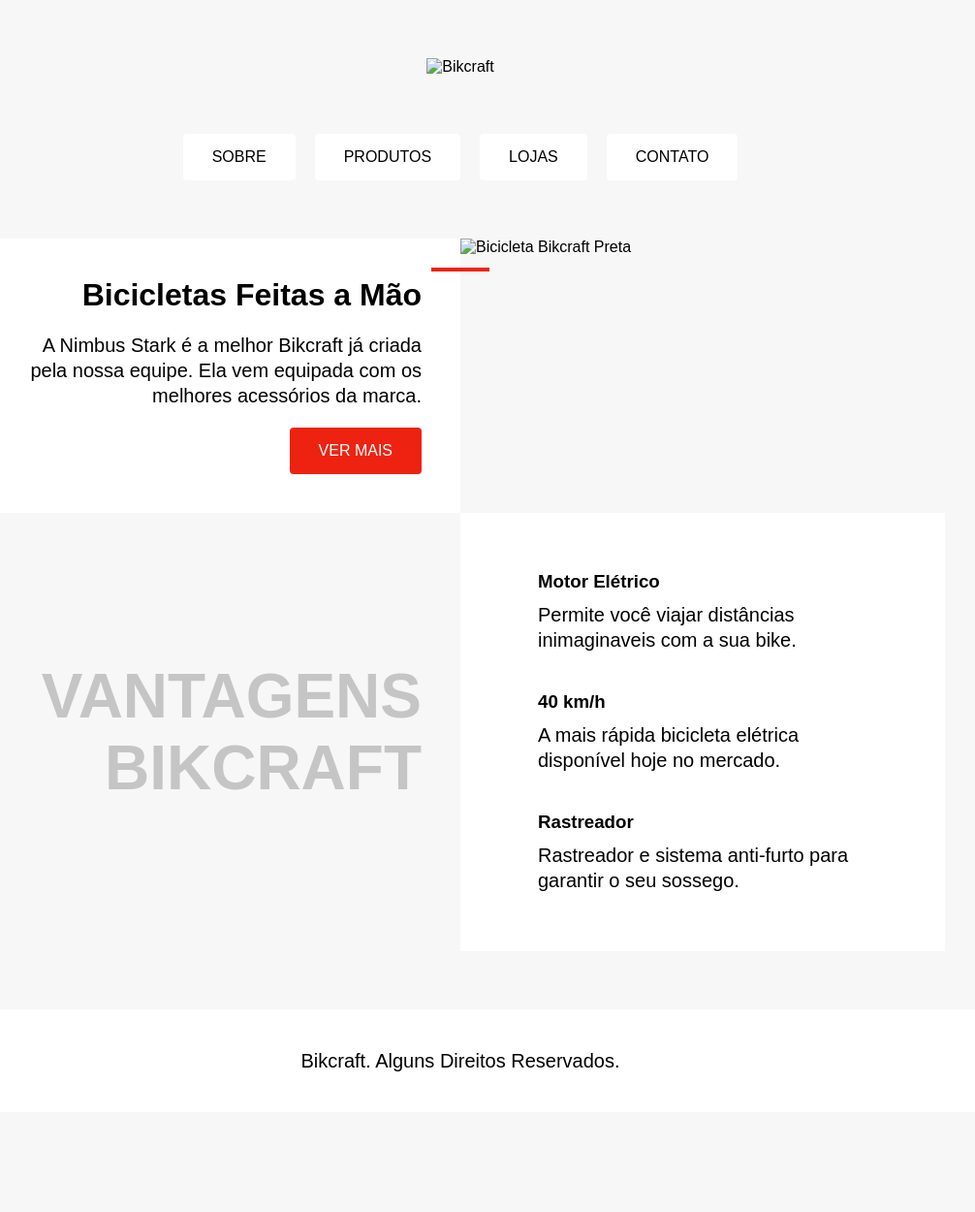
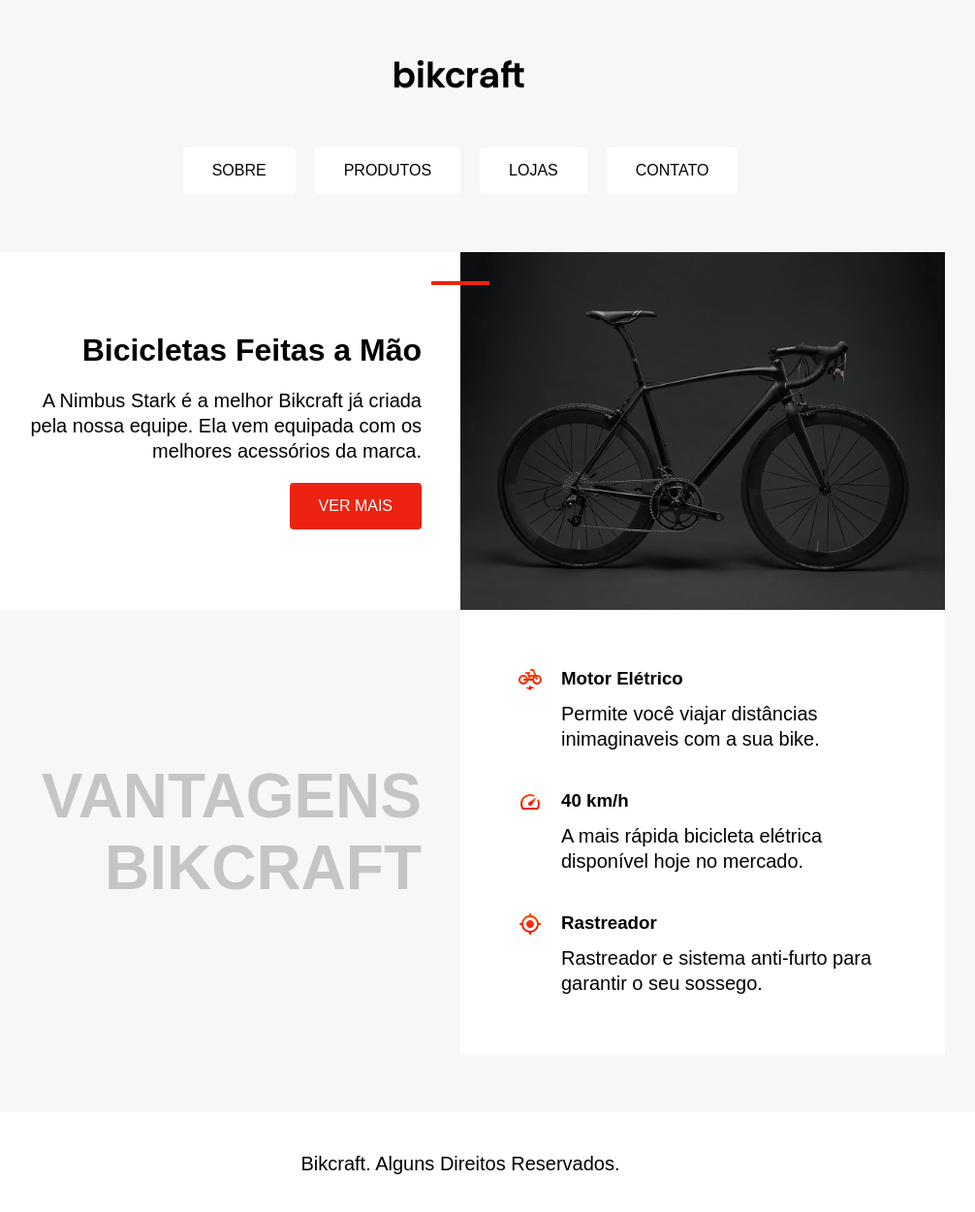
Before and after one commit to muriloribeiro002/site_semrefatorar, a plain HTML site: page index.html in a window 1280 px wide. Shown: the whole page at 97% size, without its empty margins (165-1171 px from the left). Before the commit the page ends 1147 px from the top, so only its background shows below. Drawn offline with Linux system fonts and the light colour scheme.

Commit message:
Update index.html

```diff
--- a/index.html
+++ b/index.html
@@ -8,7 +8,7 @@
 </head>
 
 <body>
-  <img src="./img/bikcraft.svg" alt="Bikcraft">
+  <img src="bikcraft.svg" alt="Bikcraft">
 
   <div class="menu">
     <a href="/">Sobre</a>
@@ -25,23 +25,23 @@
       <a class="botao" href="/">Ver Mais</a>
     </div>
 
-    <img src="./img/bicicleta.jpg" alt="Bicicleta Bikcraft Preta">
+    <img src="bicicleta.jpg" alt="Bicicleta Bikcraft Preta">
 
     <h2 class="subtitulo">Vantagens Bikcraft</h2>
 
     <div class="vantagens">
       <div class="vantagens-item">
-        <img src="./img/eletrica.svg" alt="">
+        <img src="eletrica.svg" alt="">
         <h3>Motor Elétrico</h3>
         <p>Permite você viajar distâncias inimaginaveis com a sua bike.</p>
       </div>
       <div class="vantagens-item">
-        <img src="./img/velocidade.svg" alt="">
+        <img src="velocidade.svg" alt="">
         <h3>40 km/h</h3>
         <p>A mais rápida bicicleta elétrica disponível hoje no mercado.</p>
       </div>
       <div class="vantagens-item">
-        <img src="./img/rastreador.svg" alt="">
+        <img src="rastreador.svg" alt="">
         <h3>Rastreador</h3>
         <p>Rastreador e sistema anti-furto para garantir o seu sossego.</p>
       </div>
```
